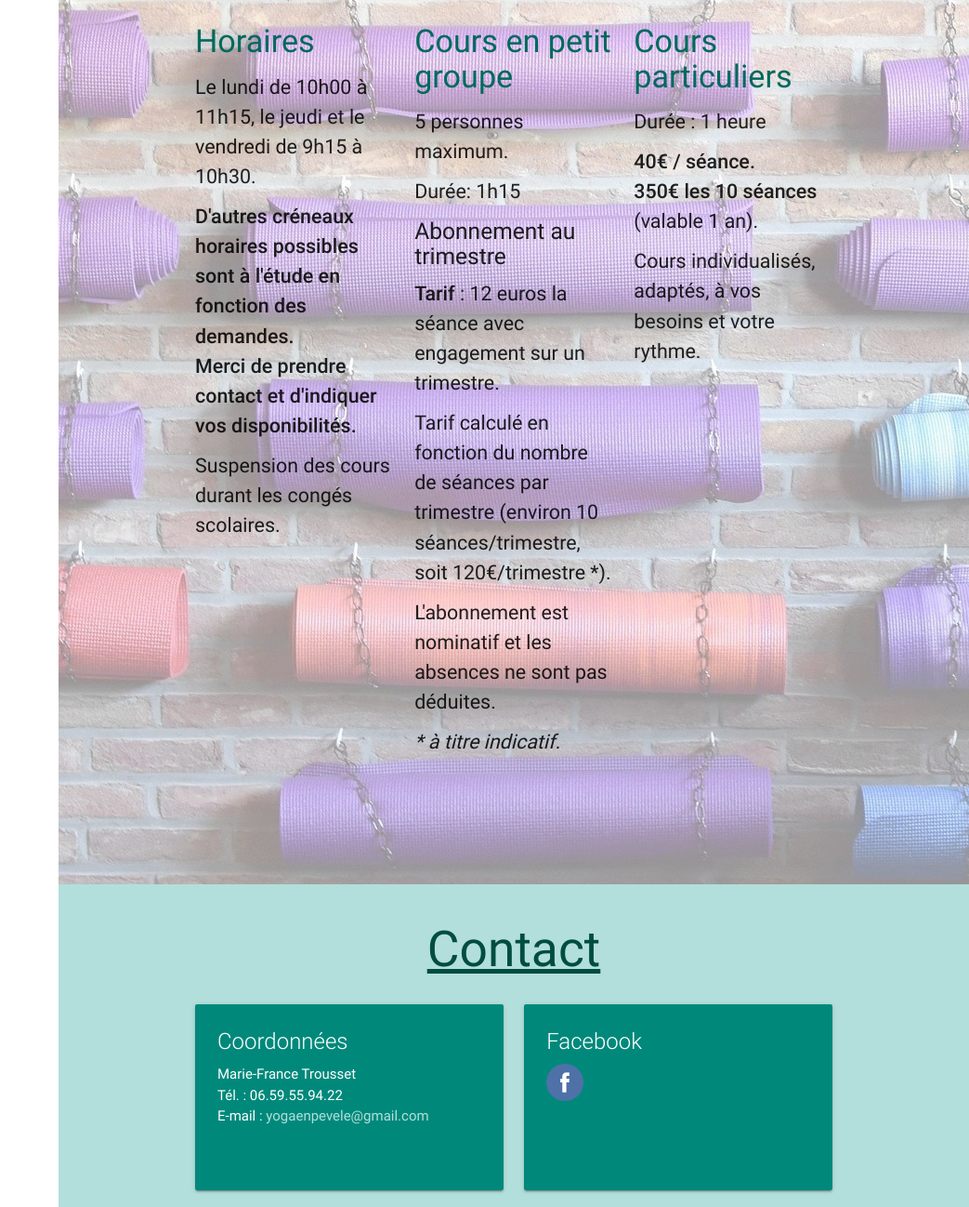
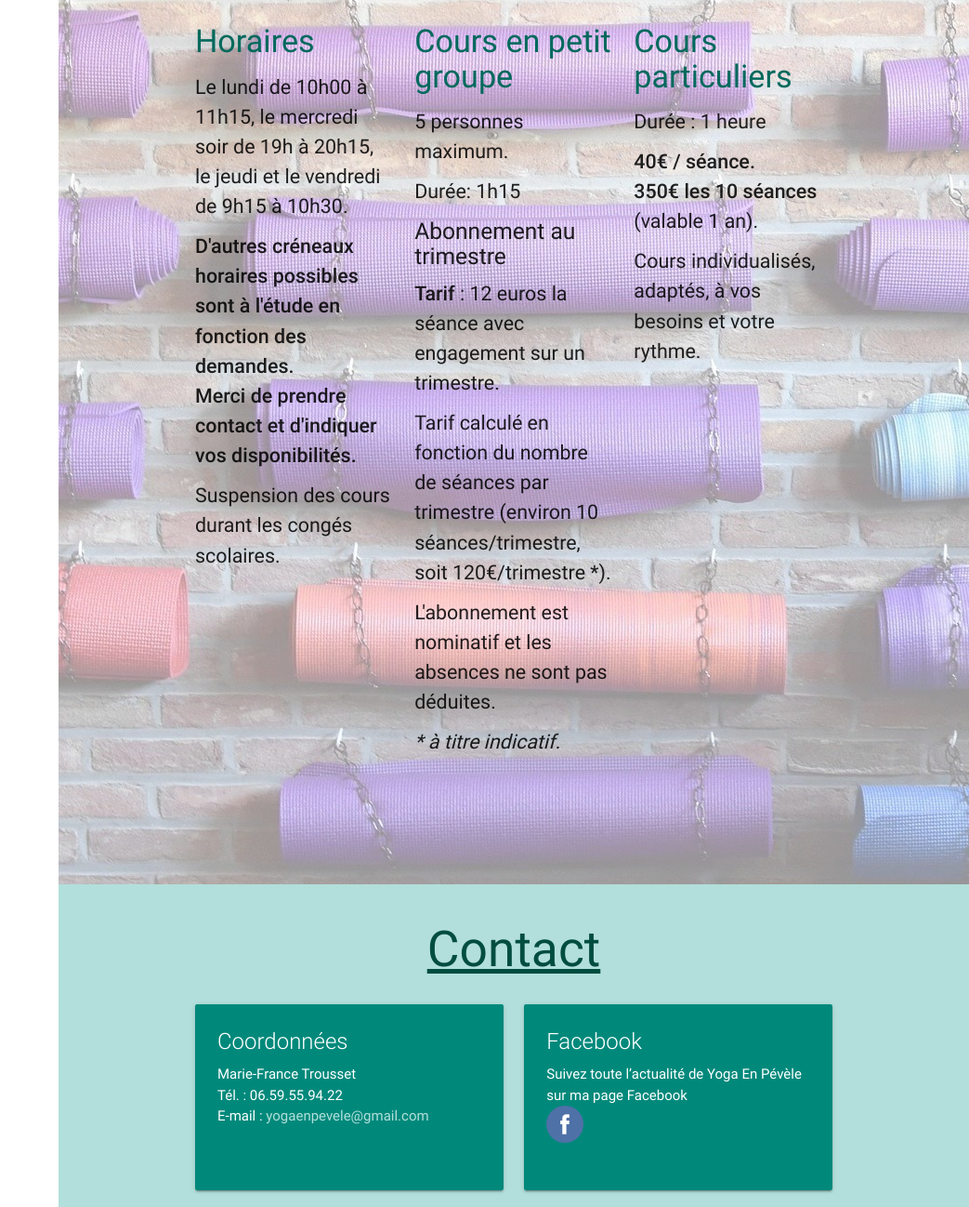
Before and after one commit to soldiertt/yogaenpevele, a website: page index.html in a window 1280 px wide. Shown: the part 4170-5468 px from the top of the page at 93% size, without its empty margins (237-1280 px from the left). Drawn offline with nearby package versions, Linux system fonts and the light colour scheme; some packages are replaced by stand-ins of ours.

Commit message:
correction horaire et lien facebook

```diff
--- a/index.html
+++ b/index.html
@@ -266,7 +266,7 @@
         <div class="col xl4">
           <h4 class="teal-text text-darken-3">Horaires</h4>
           <p>
-            Le lundi de 10h00 à 11h15, le jeudi et le vendredi de 9h15 à 10h30.
+            Le lundi de 10h00 à 11h15, le mercredi soir de 19h à 20h15, le jeudi et le vendredi de 9h15 à 10h30.
           </p>
           <p><strong>D'autres créneaux horaires possibles sont à l'étude en fonction des demandes.<br/>
           Merci de prendre contact et d'indiquer vos disponibilités.</strong></p>
@@ -320,7 +320,10 @@
             <div class="card-content white-text">
               <span class="card-title">Facebook</span>
               <p>
-                <a href="https://www.facebook.com/Yoga-En-P%C3%A9v%C3%A8le-1578454578865754/"><img src="images/facebook.png" style="max-width:40px"/></a>
+                Suivez toute l’actualité de Yoga En Pévèle sur ma page Facebook
+              </p>
+              <p>
+                <a href="https://www.facebook.com/yogaenpevele59830/"><img src="images/facebook.png" style="max-width:40px"/></a>
               </p>
             </div>
           </div>
```
